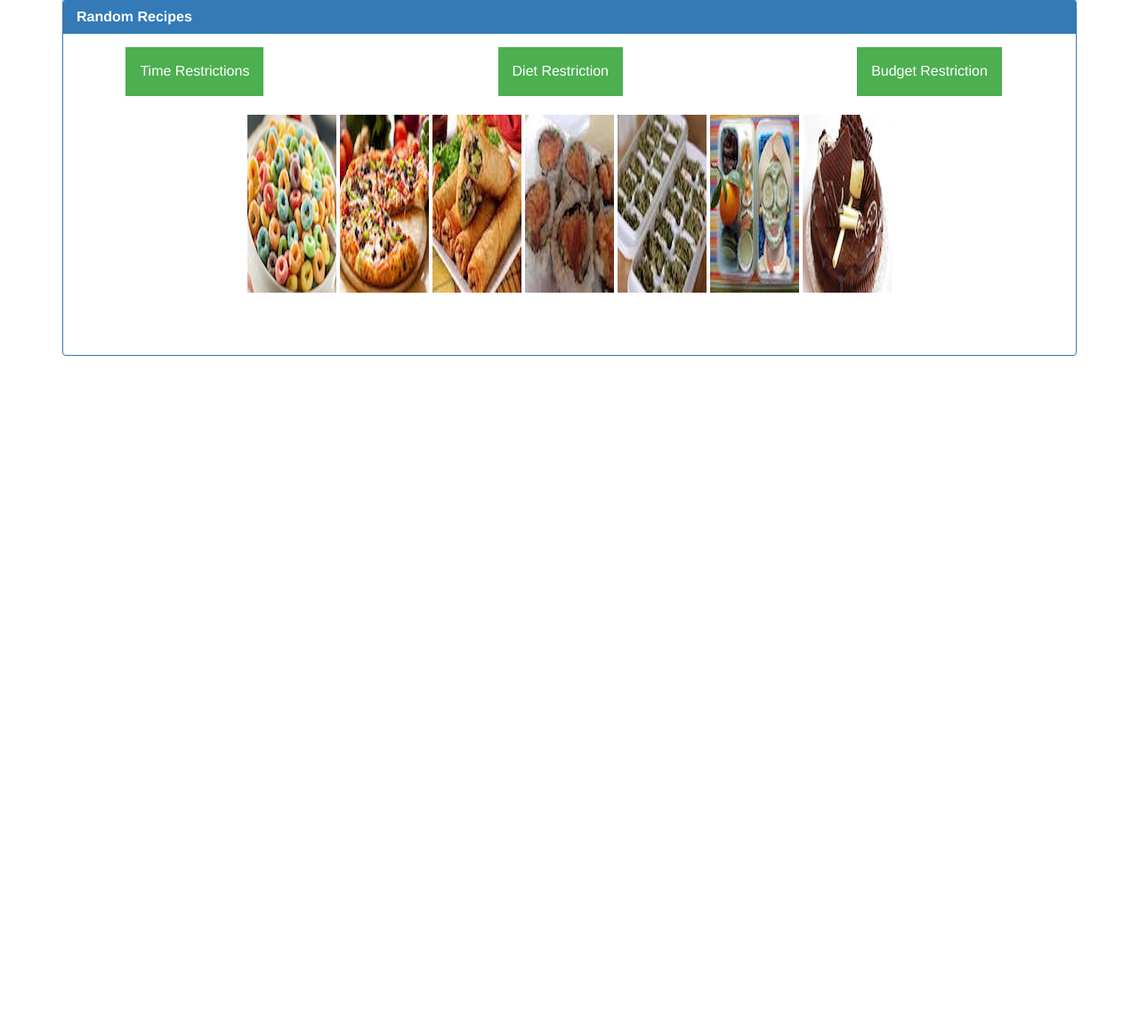
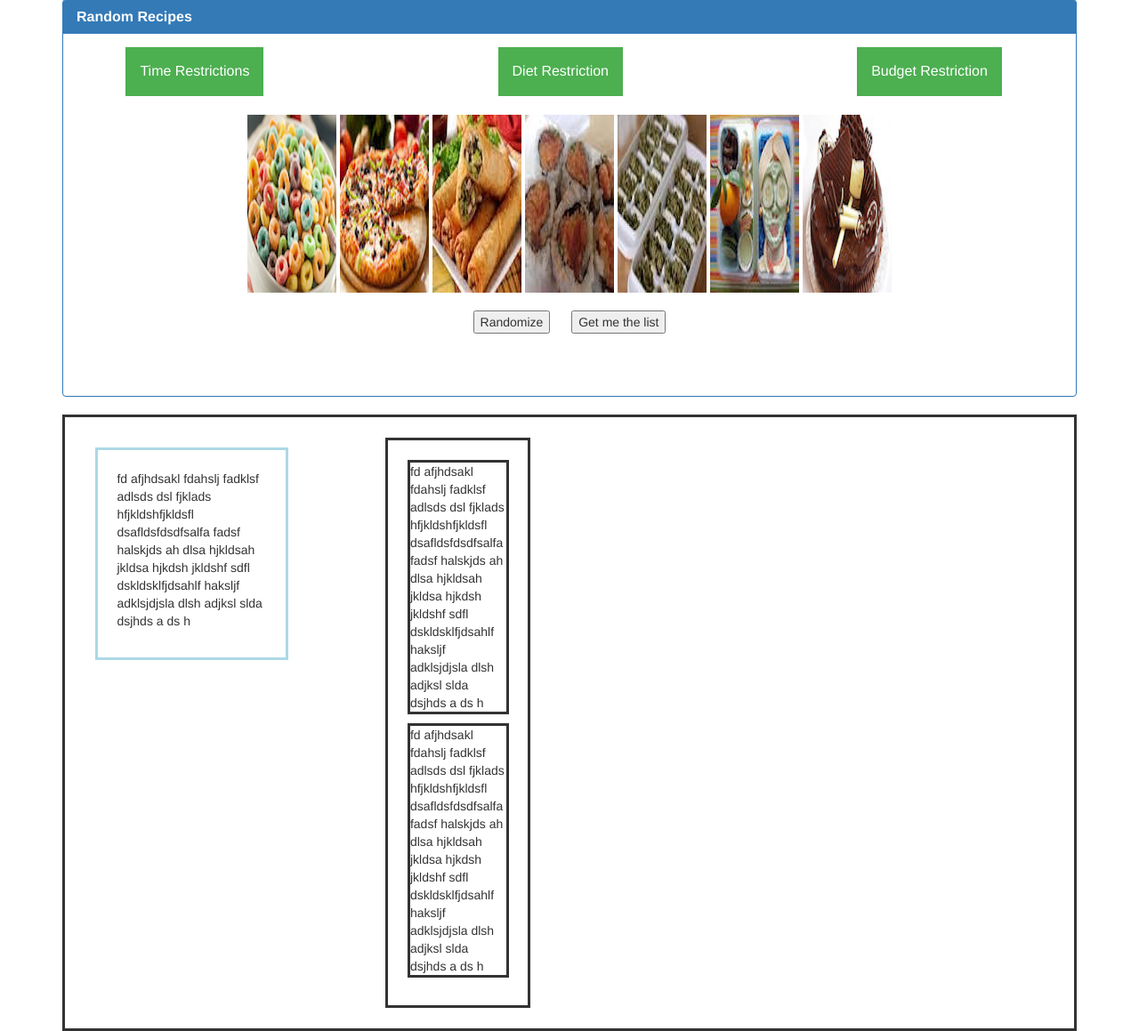
Before and after one commit to williamavasquez/backstreetboys, a PHP site: page / in a window 1280 px wide. Shown: the part 345-1504 px from the top of the page at 89% size. Before the commit the page ends 745 px from the top, so only its background shows below. Run offline with PHP 8.4, Linux system fonts and the light colour scheme; some libraries are stand-ins or nearby versions.

Commit message:
added twitter feeds currently working on steps explaining the site

```diff
--- a/index.html
+++ b/index.html
@@ -86,8 +86,22 @@
                     <img id='recipeSeven' src="images/food5.jpg">
                     <img id='recipeSeven' src="images/food6.jpg">
                     <img id='recipeSeven' src="images/food7.jpg">
+                    <br>
+                    <br>
+                    <button id='randomizeNewlistBtn'>Randomize</button>
+                    <button id='myNewListBtn'>Get me the list</button>
                 </div>
             </div>
+        </div>
+        <div id='moreInformation'>
+            <div id='twitterFeed'>
+                <p> fd afjhdsakl fdahslj fadklsf adlsds dsl fjklads hfjkldshfjkldsfl dsafldsfdsdfsalfa fadsf halskjds ah dlsa hjkldsah jkldsa hjkdsh jkldshf sdfl dskldsklfjdsahlf haksljf adklsjdjsla dlsh adjksl slda dsjhds a ds h</p>
+            </div>
+            <div id='nonSense'>
+                <p id="coolKids">fd afjhdsakl fdahslj fadklsf adlsds dsl fjklads hfjkldshfjkldsfl dsafldsfdsdfsalfa fadsf halskjds ah dlsa hjkldsah jkldsa hjkdsh jkldshf sdfl dskldsklfjdsahlf haksljf adklsjdjsla dlsh adjksl slda dsjhds a ds h</p>
+                <p id="coolKidsTwo">fd afjhdsakl fdahslj fadklsf adlsds dsl fjklads hfjkldshfjkldsfl dsafldsfdsdfsalfa fadsf halskjds ah dlsa hjkldsah jkldsa hjkdsh jkldshf sdfl dskldsklfjdsahlf haksljf adklsjdjsla dlsh adjksl slda dsjhds a ds h</p>
+            </div>
+
         </div>
     </div>
 </div>
--- a/style.css
+++ b/style.css
@@ -3,6 +3,51 @@
 	text-align: center;
 	padding: 5%;
 }
+
+#myNewListBtn
+{
+    margin-left: 2%;
+}
+
+#moreInformation
+{
+    border: solid;
+    padding: 2%;
+    float: left;
+}
+
+#twitterFeed
+{
+    border: solid lightblue;
+    padding: 2%;
+    width: 20%;
+    margin-top: 1%;
+    margin-left: 1%;
+    margin-bottom: 1%;
+    float: left;
+}
+
+#nonSense
+{
+    border: solid;
+    float: left;
+    width: 15%;
+    padding: 2%;
+    margin-left: 10%;
+}
+
+#coolKids
+{
+    border: solid;
+    float: left;
+}
+
+#coolKidsTwo
+{
+    border: solid;
+    float: left;
+}
+
 
 .dropdownMenu
 {
```
